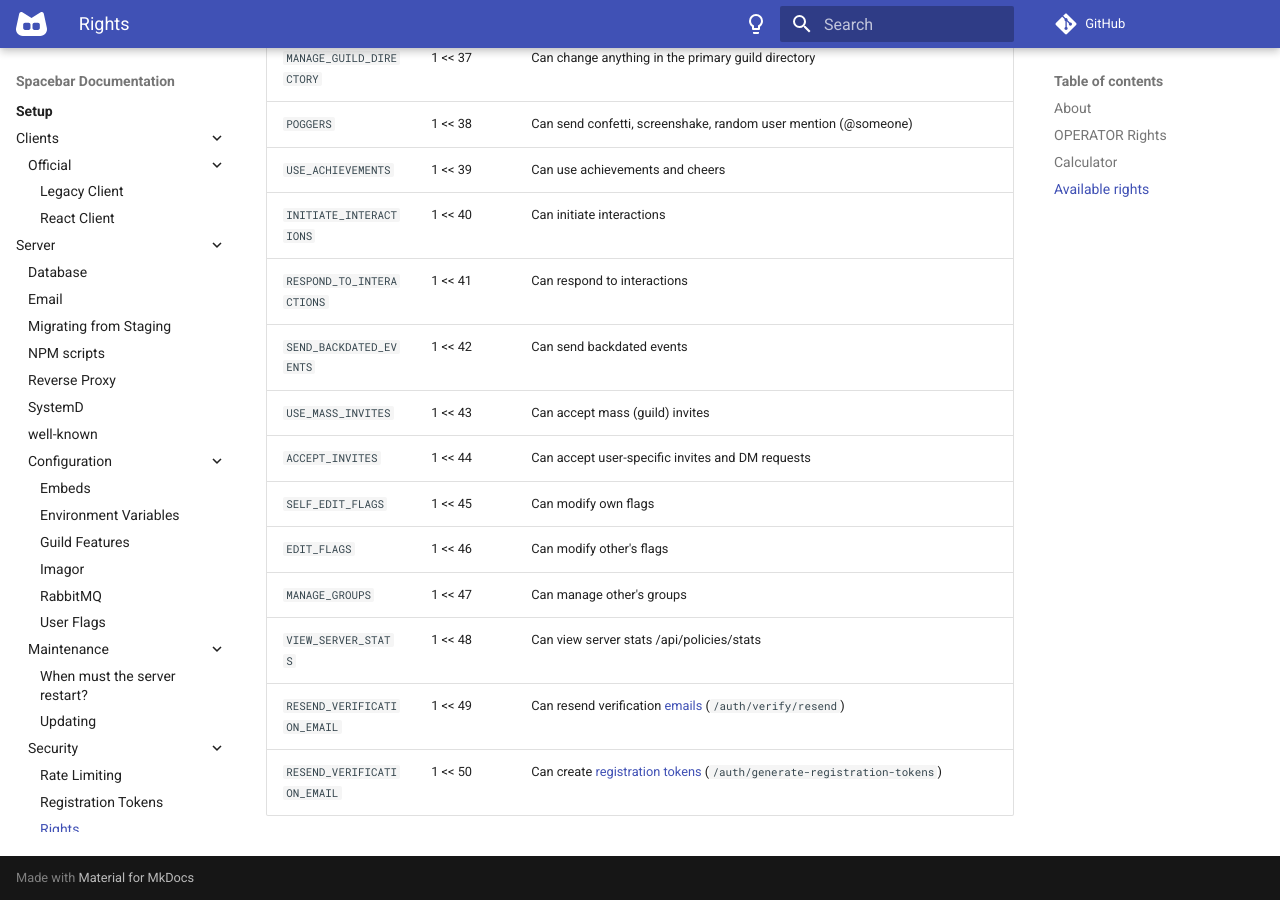
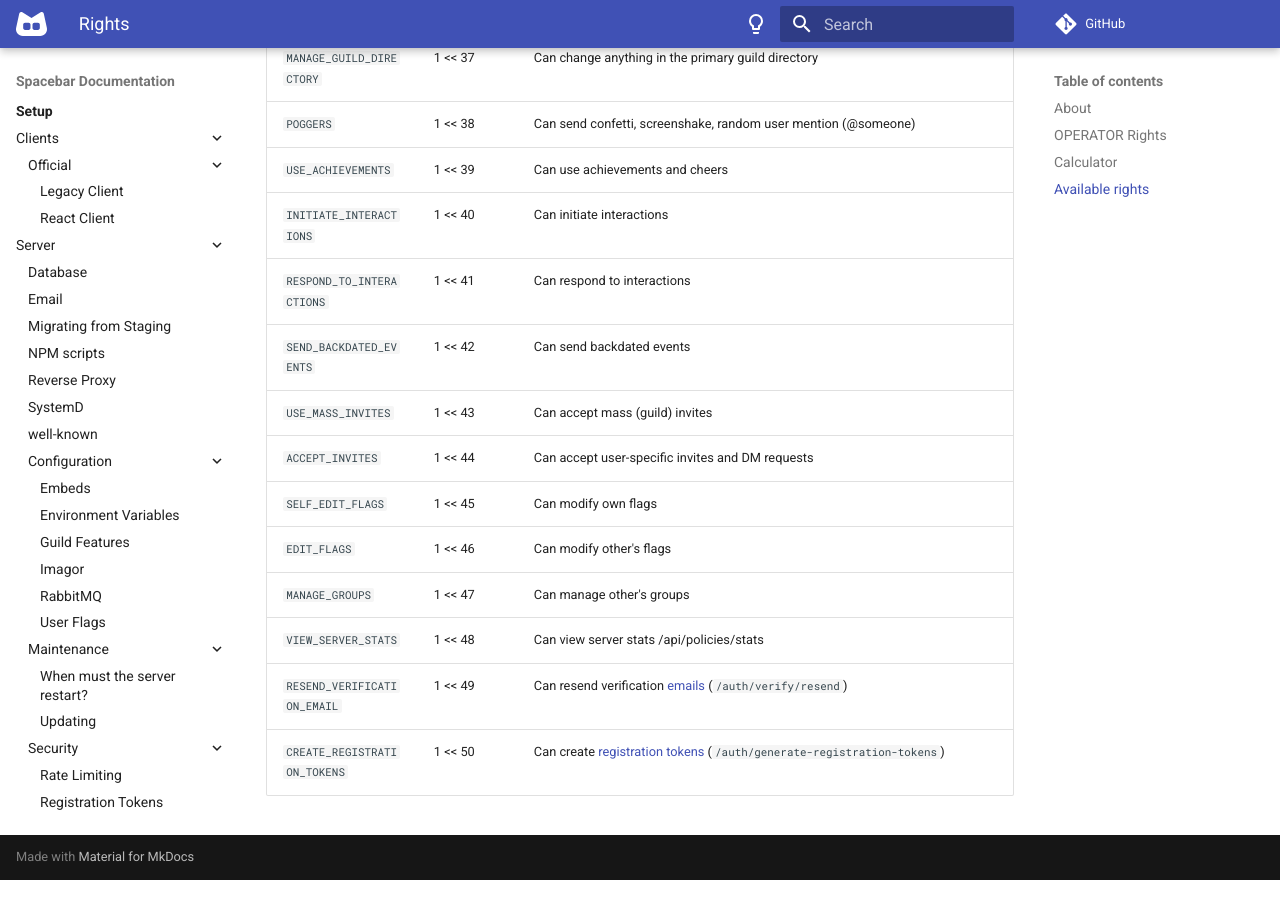
Before and after one commit to spacebarchat/docs, an MkDocs documentation site: the page built from docs/setup/server/security/rights.md, in a window 1280 px wide and 900 px high, scrolled down 3134 px. Built offline with MkDocs 1.6.1 and Material for MkDocs 9.7.7, drawn with Linux system fonts in a browser that asks for light colours; comment, search, counter and statistics services are not loaded.

Commit message:
Update rights.md

```diff
--- a/docs/setup/server/security/rights.md
+++ b/docs/setup/server/security/rights.md
@@ -91,6 +91,6 @@
 | `MANAGE_GROUPS`             | 1 << 47 | Can manage other's groups                                                                                                                             |
 | `VIEW_SERVER_STATS`         | 1 << 48 | Can view server stats /api/policies/stats                                                                                                             |
 | `RESEND_VERIFICATION_EMAIL` | 1 << 49 | Can resend verification [emails](../email.md) (`/auth/verify/resend`)                                                                                 |
-| `RESEND_VERIFICATION_EMAIL` | 1 << 50 | Can create [registration tokens](./regTokens.md) (`/auth/generate-registration-tokens`)                                                               |
+| `CREATE_REGISTRATION_TOKENS` | 1 << 50 | Can create [registration tokens](./regTokens.md) (`/auth/generate-registration-tokens`)                                                               |
 
 <script src="/assets/js/rightsCalculator.js"></script>
```
